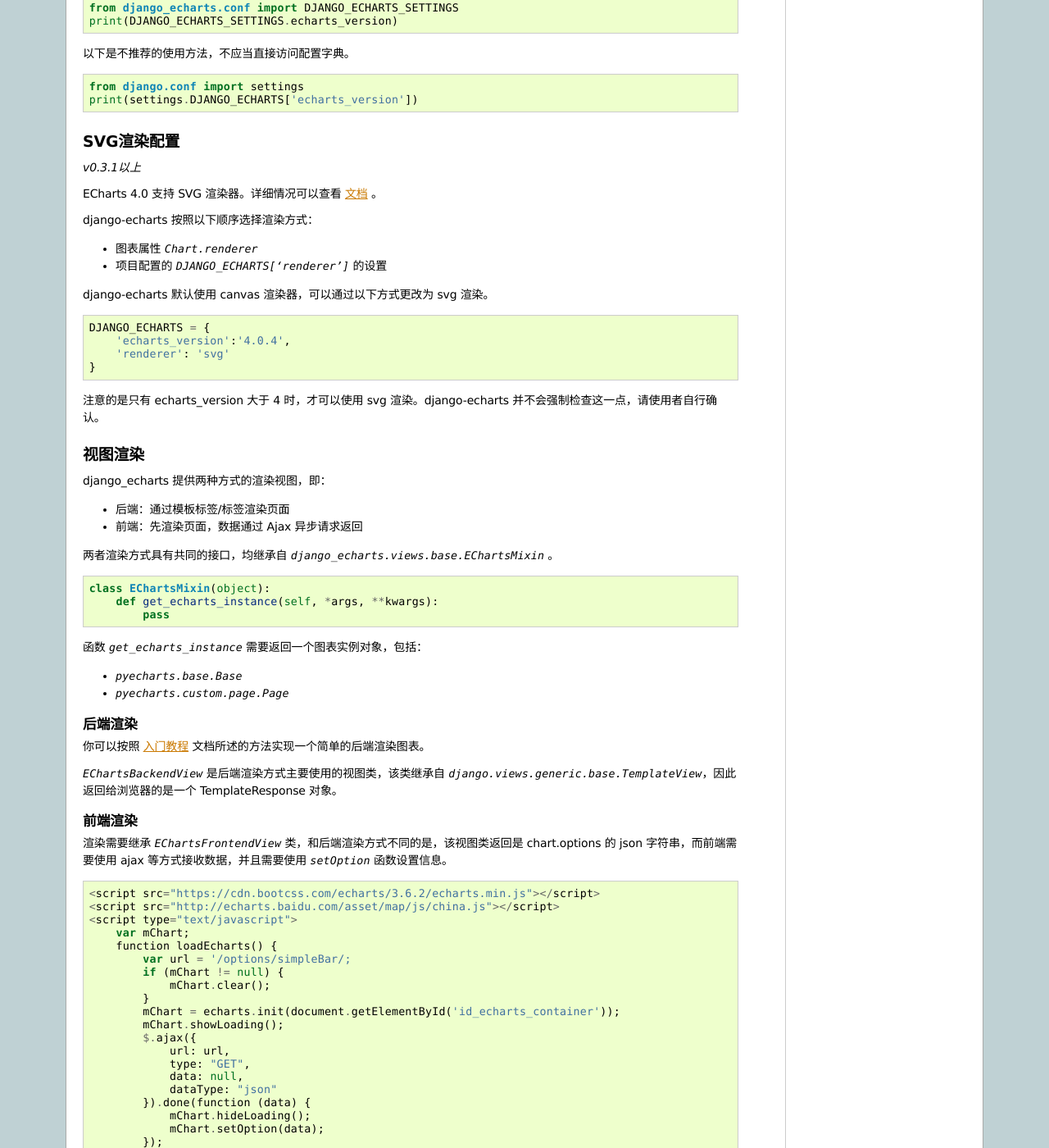
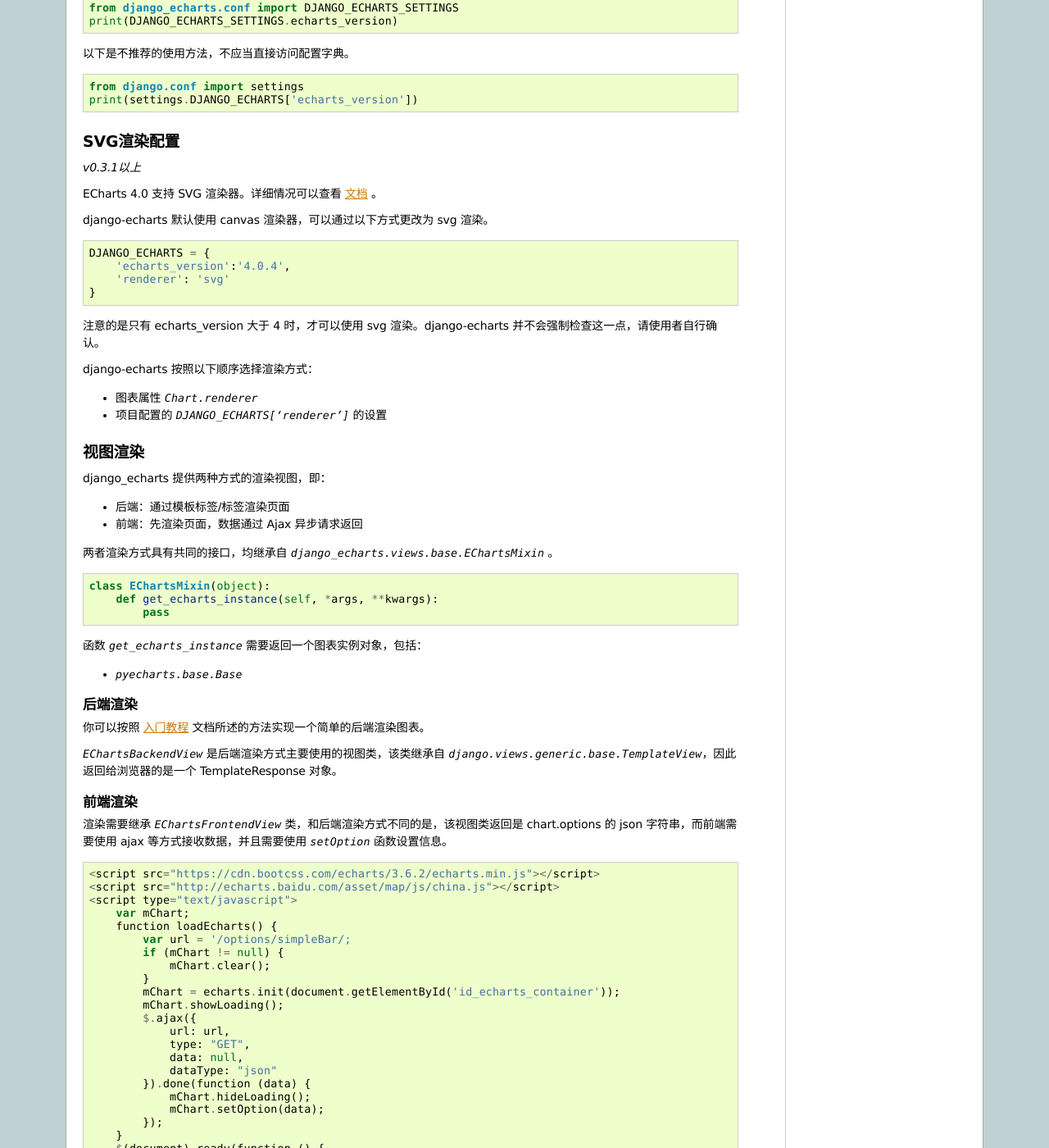
Before and after one commit to kinegratii/django-echarts, a Sphinx documentation site: the page built from docs/topics.rst, in a window 1280 px wide and 1400 px high, scrolled down 833 px. Shown: the whole window at 82% size. Built offline with Sphinx 7.4.7, drawn with Linux system fonts in a browser that asks for light colours.

```diff
--- a/docs/changelog.rst
+++ b/docs/changelog.rst
@@ -1,5 +1,11 @@
 更新日志
 =========
+
+v0.3.2
+------
+
+- 移除 Django 的显示依赖
+- 移除对 `numpy.Array` 的默认json编码
 
 v0.3.1 (20180308)
 -----------------
--- a/docs/topics.rst
+++ b/docs/topics.rst
@@ -102,7 +102,6 @@
 函数 `get_echarts_instance` 需要返回一个图表实例对象，包括：
 
 - `pyecharts.base.Base`
-- `pyecharts.custom.page.Page`
 
 后端渲染
 +++++++++
```
Also changed, not shown: other parts of docs/topics.rst (+5 -5 lines), 1 other file.
